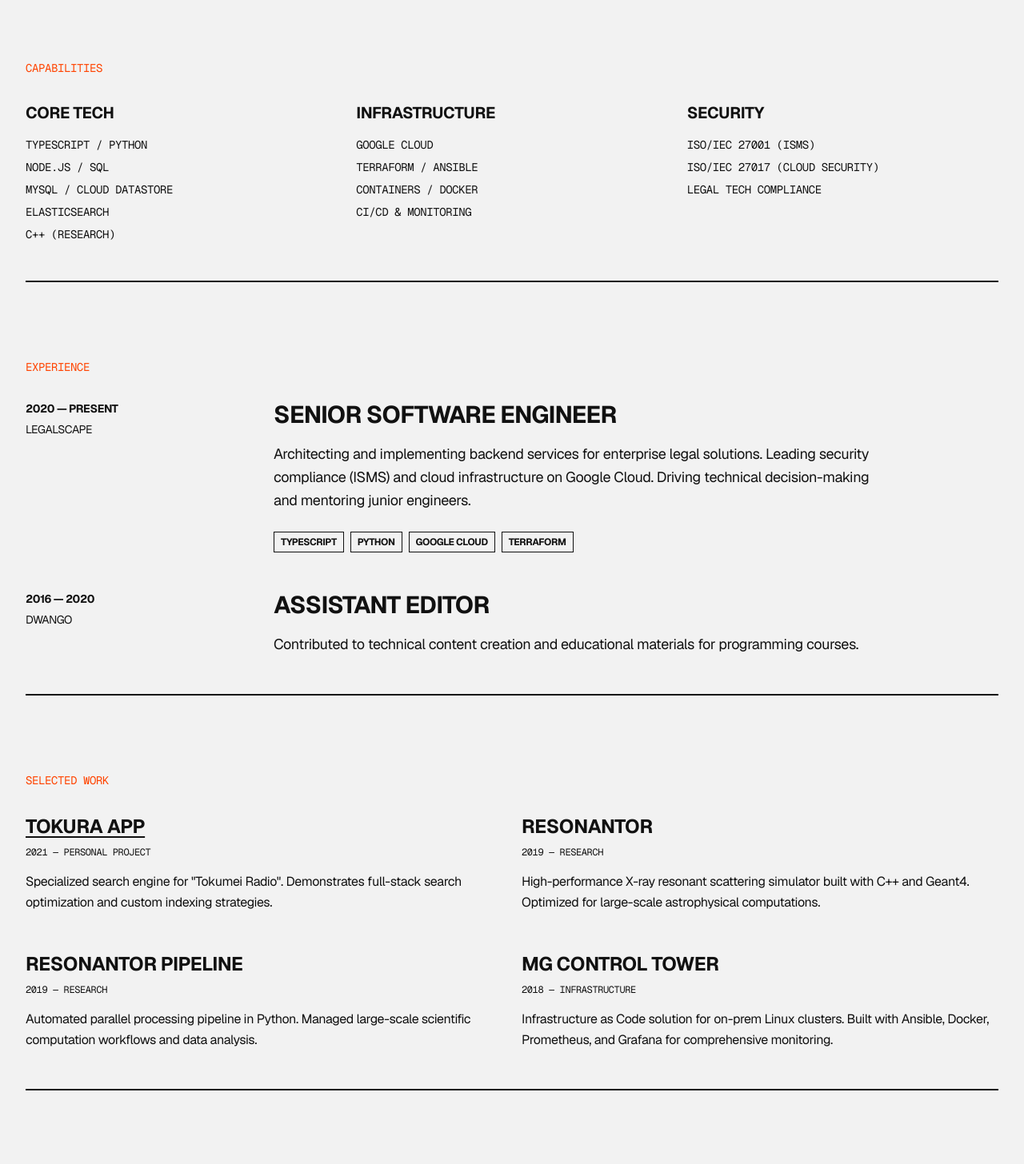
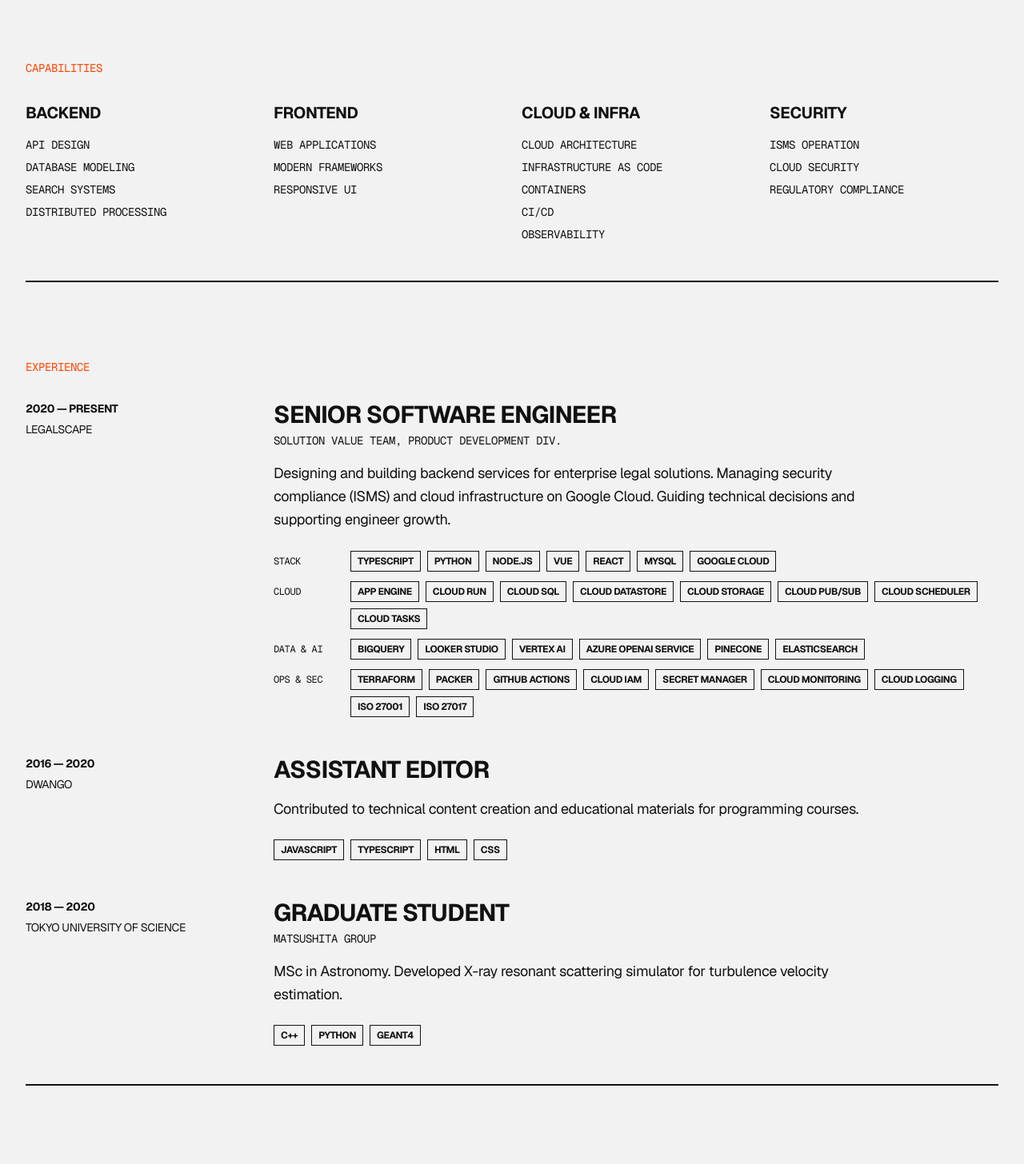
Before and after one commit to aximov/blog-2, a Next.js app: page /cv in a window 1280 px wide. Shown: the part 280-1736 px from the top of the page at 80% size. Built offline with nearby package versions, Linux system fonts and the light colour scheme.

Commit message:
feat: update content with styling adjustments.

```diff
--- a/app/components/home-content.tsx
+++ b/app/components/home-content.tsx
@@ -48,9 +48,8 @@ export function HomeContent({ posts }: HomeContentProps) {
         </h1>
         <div className="mt-8 grid grid-cols-4 md:grid-cols-12 gap-6">
           <div className="col-span-4 md:col-span-5 md:col-start-8">
-            <p className="text-lg md:text-xl leading-tight font-medium text-secondary">
-              Senior Software Engineer building mission-critical architecture.
-              Specialized in backend systems, cloud infrastructure, and security.
+            <p className="text-lg md:text-xl leading-tight font-medium text-secondary font-zen-kaku">
+              テクノロジーで生身では成せないことを成す
             </p>
           </div>
         </div>
@@ -59,26 +58,19 @@ export function HomeContent({ posts }: HomeContentProps) {
       {/* Current Status - Grid Layout */}
       <motion.div variants={item} className="mb-24 hard-border-b pb-12">
         <div className="grid grid-cols-4 md:grid-cols-12 gap-y-8 md:gap-x-6">
-          <div className="col-span-4 md:col-span-3">
+          <div className="col-span-4 md:col-span-6">
             <span className="font-mono text-sm uppercase text-accent mb-2 block">
               Current Role
             </span>
-            <div className="flex items-center gap-2">
-              <div className="w-3 h-3 bg-emerald-500 rounded-full animate-pulse"></div>
-              <span className="font-bold text-xl">Legalscape</span>
+            <div className="flex flex-col">
+              <span className="font-bold text-xl">Senior Software Engineer</span>
+              <span className="text-lg">Legalscape, Inc.</span>
             </div>
           </div>
 
-          <div className="col-span-4 md:col-span-3">
-            <span className="font-mono text-sm uppercase text-accent mb-2 block">
-              Status
-            </span>
-            <span className="font-bold text-xl text-secondary">
-              Open to Opportunities
-            </span>
-          </div>
 
-          <div className="col-span-4 md:col-span-6 flex flex-col md:flex-row gap-4 md:justify-end">
+
+          <div className="col-span-4 md:col-span-6 flex flex-col md:flex-row gap-4 md:justify-end md:items-end">
             <Link
               href="/cv"
               className="px-8 py-4 bg-primary text-secondary hard-border font-bold hover:bg-secondary hover:text-primary transition-colors text-center uppercase"
@@ -106,23 +98,23 @@ export function HomeContent({ posts }: HomeContentProps) {
 
           <div className="col-span-4 md:col-span-4 md:col-start-5">
             <h3 className="font-mono text-sm uppercase text-accent mb-4">
-              Backend & Arch
+              Application Development
             </h3>
-            <p className="text-xl font-bold mb-4">Scalable Systems</p>
+            <p className="text-xl font-bold mb-4 min-h-[40px] flex items-end">Backend & Data</p>
             <p className="text-secondary leading-relaxed mb-6">
-              Designing services that handle complexity with grace. TypeScript,
-              Python, Node.js, and MySQL.
+              Designing robust and scalable services with TypeScript, Python, and Node.js.
+              Dealing with complexity through maintainable design.
             </p>
           </div>
 
           <div className="col-span-4 md:col-span-4">
             <h3 className="font-mono text-sm uppercase text-accent mb-4">
-              Infrastructure
+              Infrastructure Management
             </h3>
-            <p className="text-xl font-bold mb-4">Cloud Native</p>
+            <p className="text-xl font-bold mb-4 min-h-[40px] flex items-end">Cloud & Security</p>
             <p className="text-secondary leading-relaxed mb-6">
-              Secure, compliant infrastructure on Google Cloud. Containers,
-              Security, and Compliance.
+              Building secure foundations on Google Cloud. Infrastructure as Code,
+              cloud security engineering, and compliance.
             </p>
           </div>
         </div>
@@ -130,16 +122,32 @@ export function HomeContent({ posts }: HomeContentProps) {
 
       {/* Recent Work / Insights */}
       <motion.div variants={item}>
-        <div className="flex items-center justify-between mb-12 border-b-2 border-secondary pb-4">
+        <div className="flex flex-col md:flex-row md:items-end justify-between mb-12 border-b-2 border-secondary pb-4">
           <h2 className="text-4xl font-bold uppercase tracking-tighter">
-            Insights
+            Writing
           </h2>
-          <Link
-            href="/blog"
-            className="font-mono text-sm uppercase hover:text-accent font-bold"
-          >
-            View All →
-          </Link>
+          <div className="flex gap-6 font-mono text-sm uppercase font-bold mt-4 md:mt-0">
+            <Link
+              href="https://sizu.me/aximov"
+              target="_blank"
+              className="hover:text-accent"
+            >
+              sizu.me ↗
+            </Link>
+            <Link
+              href="https://www.docswell.com/user/aximov"
+              target="_blank"
+              className="hover:text-accent"
+            >
+              Slides ↗
+            </Link>
+            <Link
+              href="/blog"
+              className="hover:text-accent"
+            >
+              Tech Blog →
+            </Link>
+          </div>
         </div>
         <BlogPosts posts={posts} />
       </motion.div>
--- a/app/cv/page.tsx
+++ b/app/cv/page.tsx
@@ -33,41 +33,49 @@ export default function CVPage() {
         <div className="grid grid-cols-4 md:grid-cols-12 gap-6">
           <div className="col-span-4 md:col-span-6">
             <p className="text-xl md:text-2xl font-bold leading-tight">
-              Senior Software Engineer realizing mission-critical legal technology.
+              Senior Software Engineer building enterprise legal solutions.
             </p>
           </div>
         </div>
       </motion.div>
 
-      {/* Capabilities / Skills (Restored) */}
+      {/* Capabilities / Skills */}
       <motion.div variants={itemAnimation} className="mb-24 hard-border-b pb-12">
         <h2 className="font-mono text-sm uppercase text-accent mb-8 block">Capabilities</h2>
         <div className="grid grid-cols-4 md:grid-cols-12 gap-y-8 md:gap-x-6">
-          <div className="col-span-4 md:col-span-6 lg:col-span-4">
-            <h3 className="text-xl font-bold uppercase mb-4">Core Tech</h3>
+          <div className="col-span-4 md:col-span-6 lg:col-span-3">
+            <h3 className="text-xl font-bold uppercase mb-4">Backend</h3>
             <ul className="space-y-2 text-secondary font-mono text-sm uppercase">
-              <li>TypeScript / Python</li>
-              <li>Node.js / SQL</li>
-              <li>MySQL / Cloud Datastore</li>
-              <li>Elasticsearch</li>
-              <li>C++ (Research)</li>
+              <li>API Design</li>
+              <li>Database Modeling</li>
+              <li>Search Systems</li>
+              <li>Distributed Processing</li>
             </ul>
           </div>
-          <div className="col-span-4 md:col-span-6 lg:col-span-4">
-            <h3 className="text-xl font-bold uppercase mb-4">Infrastructure</h3>
+          <div className="col-span-4 md:col-span-6 lg:col-span-3">
+            <h3 className="text-xl font-bold uppercase mb-4">Frontend</h3>
             <ul className="space-y-2 text-secondary font-mono text-sm uppercase">
-              <li>Google Cloud</li>
-              <li>Terraform / Ansible</li>
-              <li>Containers / Docker</li>
-              <li>CI/CD & Monitoring</li>
+              <li>Web Applications</li>
+              <li>Modern Frameworks</li>
+              <li>Responsive UI</li>
             </ul>
           </div>
-          <div className="col-span-4 md:col-span-6 lg:col-span-4">
+          <div className="col-span-4 md:col-span-6 lg:col-span-3">
+            <h3 className="text-xl font-bold uppercase mb-4">Cloud & Infra</h3>
+            <ul className="space-y-2 text-secondary font-mono text-sm uppercase">
+              <li>Cloud Architecture</li>
+              <li>Infrastructure as Code</li>
+              <li>Containers</li>
+              <li>CI/CD</li>
+              <li>Observability</li>
+            </ul>
+          </div>
+          <div className="col-span-4 md:col-span-6 lg:col-span-3">
             <h3 className="text-xl font-bold uppercase mb-4">Security</h3>
             <ul className="space-y-2 text-secondary font-mono text-sm uppercase">
-              <li>ISO/IEC 27001 (ISMS)</li>
-              <li>ISO/IEC 27017 (Cloud Security)</li>
-              <li>Legal Tech Compliance</li>
+              <li>ISMS Operation</li>
+              <li>Cloud Security</li>
+              <li>Regulatory Compliance</li>
             </ul>
           </div>
         </div>
@@ -83,15 +91,40 @@ export default function CVPage() {
             <span className="text-sm text-secondary">LEGALSCAPE</span>
           </div>
           <div className="col-span-4 md:col-span-9">
-            <h3 className="text-3xl font-bold uppercase tracking-tight mb-4">Senior Software Engineer</h3>
+            <h3 className="text-3xl font-bold uppercase tracking-tight mb-1">Senior Software Engineer</h3>
+            <span className="block text-sm font-mono text-secondary uppercase mb-4">Solution Value Team, Product Development Div.</span>
             <p className="text-lg text-secondary leading-relaxed mb-6 max-w-3xl">
-              Architecting and implementing backend services for enterprise legal solutions.
-              Leading security compliance (ISMS) and cloud infrastructure on Google Cloud.
-              Driving technical decision-making and mentoring junior engineers.
+              Designing and building backend services for enterprise legal solutions.
+              Managing security compliance (ISMS) and cloud infrastructure on Google Cloud.
+              Guiding technical decisions and supporting engineer growth.
             </p>
-            <div className="flex flex-wrap gap-2">
-              {["TypeScript", "Python", "Google Cloud", "Terraform"].map(tag => (
-                <span key={tag} className="px-2 py-1 border border-secondary text-xs font-bold uppercase">{tag}</span>
+            <div className="space-y-3 mt-6">
+              {[
+                {
+                  label: "Stack",
+                  tags: ["TypeScript", "Python", "Node.js", "Vue", "React", "MySQL", "Google Cloud"]
+                },
+                {
+                  label: "Cloud",
+                  tags: ["App Engine", "Cloud Run", "Cloud SQL", "Cloud Datastore", "Cloud Storage", "Cloud Pub/Sub", "Cloud Scheduler", "Cloud Tasks"]
+                },
+                {
+                  label: "Data & AI",
+                  tags: ["BigQuery", "Looker Studio", "Vertex AI", "Azure OpenAI Service", "Pinecone", "Elasticsearch"]
+                },
+                {
+                  label: "Ops & Sec",
+                  tags: ["Terraform", "Packer", "GitHub Actions", "Cloud IAM", "Secret Manager", "Cloud Monitoring", "Cloud Logging", "ISO 27001", "ISO 27017"]
+                }
+              ].map((group) => (
+                <div key={group.label} className="flex flex-col sm:flex-row sm:items-baseline gap-x-4 gap-y-2">
+                  <span className="text-xs font-mono text-secondary uppercase w-20 shrink-0">{group.label}</span>
+                  <div className="flex flex-wrap gap-2">
+                    {group.tags.map(tag => (
+                      <span key={tag} className="px-2 py-1 border border-secondary text-xs font-bold uppercase">{tag}</span>
+                    ))}
+                  </div>
+                </div>
               ))}
             </div>
           </div>
@@ -102,14 +135,36 @@ export default function CVPage() {
           </div>
           <div className="col-span-4 md:col-span-9">
             <h3 className="text-3xl font-bold uppercase tracking-tight mb-4">Assistant Editor</h3>
-            <p className="text-lg text-secondary leading-relaxed max-w-3xl">
+            <p className="text-lg text-secondary leading-relaxed max-w-3xl mb-6">
               Contributed to technical content creation and educational materials for programming courses.
             </p>
+            <div className="flex flex-wrap gap-2">
+              {["JavaScript", "TypeScript", "HTML", "CSS"].map(tag => (
+                <span key={tag} className="px-2 py-1 border border-secondary text-xs font-bold uppercase">{tag}</span>
+              ))}
+            </div>
+          </div>
+
+          <div className="col-span-4 md:col-span-3">
+            <span className="text-sm font-bold block mb-1">2018 — 2020</span>
+            <span className="text-sm text-secondary">TOKYO UNIVERSITY OF SCIENCE</span>
+          </div>
+          <div className="col-span-4 md:col-span-9">
+            <h3 className="text-3xl font-bold uppercase tracking-tight mb-1">Graduate Student</h3>
+            <span className="block text-sm font-mono text-secondary uppercase mb-4">Matsushita Group</span>
+            <p className="text-lg text-secondary leading-relaxed max-w-3xl mb-6">
+              MSc in Astronomy. Developed X-ray resonant scattering simulator for turbulence velocity estimation.
+            </p>
+            <div className="flex flex-wrap gap-2">
+              {["C++", "Python", "Geant4"].map(tag => (
+                <span key={tag} className="px-2 py-1 border border-secondary text-xs font-bold uppercase">{tag}</span>
+              ))}
+            </div>
           </div>
         </div>
       </motion.div>
 
-      {/* Projects (Restored) */}
+      {/* Projects */}
       <motion.div variants={itemAnimation} className="mb-24 hard-border-b pb-12">
         <h2 className="font-mono text-sm uppercase text-accent mb-8 block">Selected Work</h2>
 
@@ -120,8 +175,7 @@ export default function CVPage() {
               <p className="font-mono text-xs uppercase text-secondary">2021 — Personal Project</p>
             </Link>
             <p className="text-secondary leading-relaxed">
-              Specialized search engine for "Tokumei Radio". Demonstrates full-stack search optimization
-              and custom indexing strategies.
+              Specialized search engine for "Tokumei Radio."
             </p>
           </div>
 
@@ -131,8 +185,7 @@ export default function CVPage() {
               <p className="font-mono text-xs uppercase text-secondary">2019 — Research</p>
             </div>
             <p className="text-secondary leading-relaxed">
-              High-performance X-ray resonant scattering simulator built with C++ and Geant4.
-              Optimized for large-scale astrophysical computations.
+              X-ray resonant scattering simulator built with C++ and Geant4 for astrophysical research.
             </p>
           </div>
 
@@ -152,13 +205,13 @@ export default function CVPage() {
               <p className="font-mono text-xs uppercase text-secondary">2018 — Infrastructure</p>
             </div>
             <p className="text-secondary leading-relaxed">
-              Infrastructure as Code solution for on-prem Linux clusters. Built with Ansible, Docker, Prometheus, and Grafana for comprehensive monitoring.
+              Infrastructure as Code for on-prem Linux clusters using Ansible, Docker, Prometheus, and Grafana.
             </p>
           </div>
         </div>
       </motion.div>
 
-      {/* Certifications (Restored) */}
+      {/* Certifications */}
       <motion.div variants={itemAnimation} className="mb-24">
         <h2 className="font-mono text-sm uppercase text-accent mb-8 block">Certifications</h2>
         <div className="grid grid-cols-1 gap-4">
```
Also changed, not shown: app/global.css (+10 -4 lines), app/layout.tsx (+10 -1 lines).
